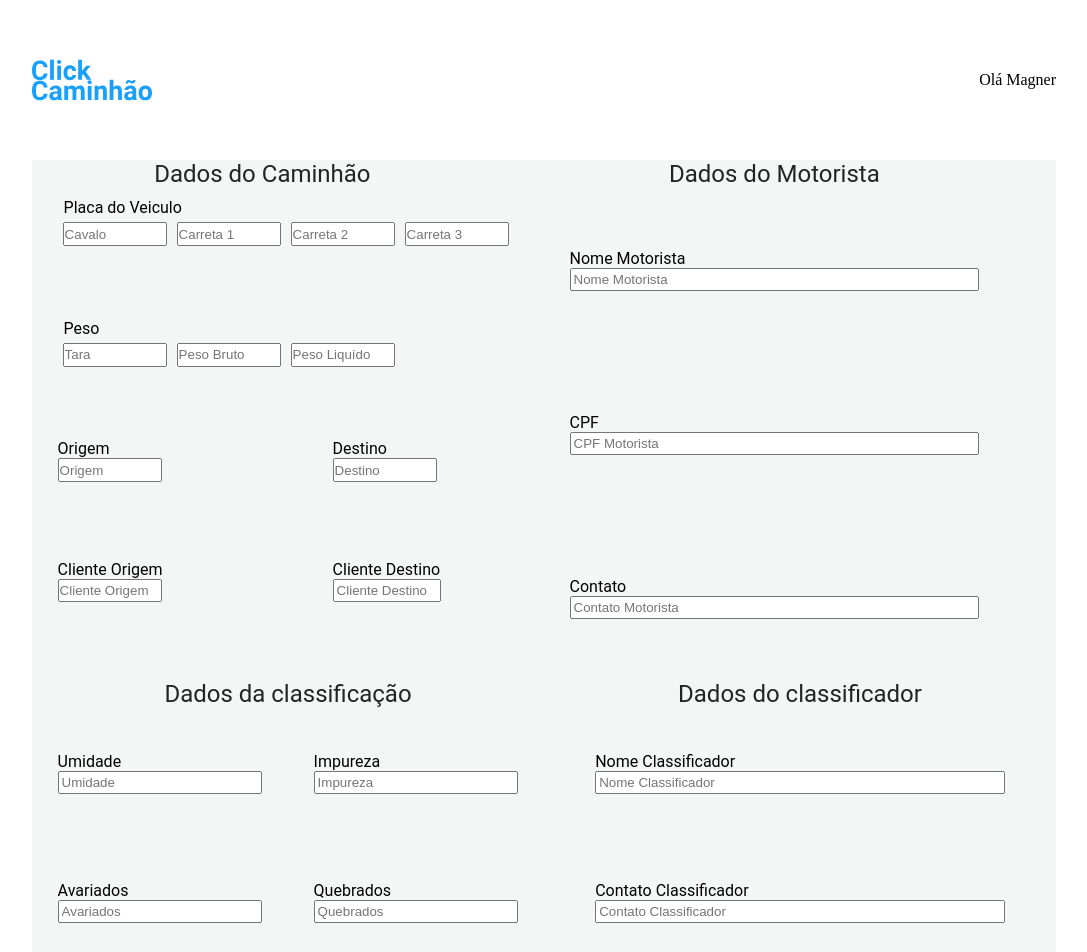
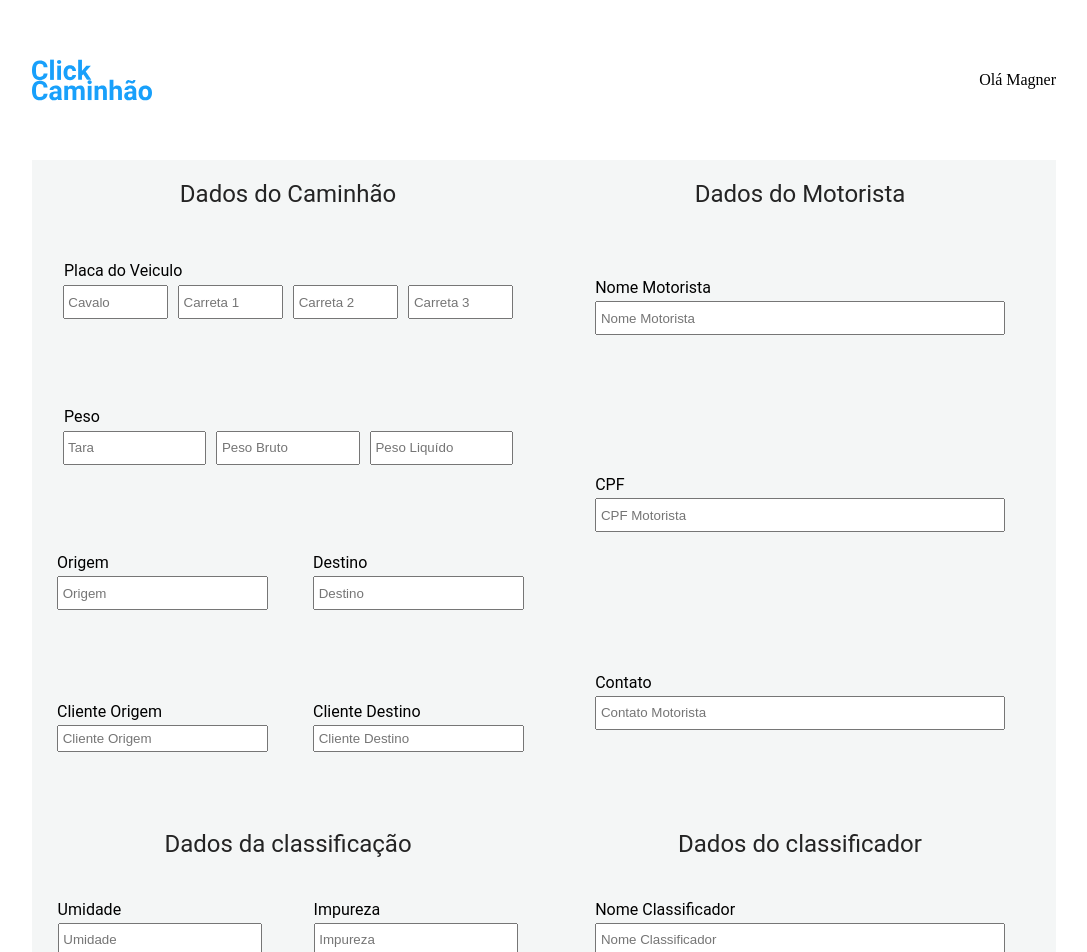
Before and after one commit to Frank-Willians/click-caminhao, a Vue app in the folder clickcaminhao/: page /CadastroVeiculo in a window 1280 px wide. Shown: the top 952 px of the page, without its empty margins (96-1183 px from the left). Built offline with nearby package versions, Linux system fonts and the light colour scheme.

Commit message:
Refatoração do formulário de cadastro de veiculo

```diff
--- a/clickcaminhao/src/components/FormularioCadastroVeiculo.vue
+++ b/clickcaminhao/src/components/FormularioCadastroVeiculo.vue
@@ -11,7 +11,7 @@
 
             <label for="placa">Placa do Veiculo</label>
             <div class="c-FormularioCdastroVeiculo__TodasAsPlacas">
-              <input type="text" id="placa" placeholder="Cavalo" /><input type="text" placeholder="Carreta 1" /><input type="text" placeholder="Carreta 2" /><input type="text" placeholder="Carreta 3" />
+              <input type="text" id="placa" placeholder=" Cavalo" /><input type="text" placeholder=" Carreta 1" /><input type="text" placeholder=" Carreta 2" /><input type="text" placeholder=" Carreta 3" />
             </div>
 
           </div>
@@ -19,7 +19,7 @@
 
             <label for="">Peso</label>
             <div class="c-FormularioCdastroVeiculo__TodosOsPesos">
-              <input type="text" placeholder="Tara" /><input type="text" placeholder="Peso Bruto" /><input type="text" placeholder="Peso Liquído" />
+              <input type="text" placeholder=" Tara" /><input type="text" placeholder=" Peso Bruto" /><input type="text" placeholder=" Peso Liquído" />
             </div>
 
           </div>
@@ -27,22 +27,22 @@
 
             <div class="c-FormularioCadastroVeiculo__Origem">
               <label for="">Origem</label>
-              <input type="text" class="c-FormularioCadastroVeiculo__OrigemInput" placeholder="Origem" />
+              <input type="text" class="c-FormularioCadastroVeiculo__OrigemInput" placeholder=" Origem" />
             </div>
             <div class="c-FormularioCadastroVeiculo__Destino">
               <label for="">Destino</label>
-              <input type="text" class="c-FormularioCadastroVeiculo__DestinoInput" placeholder="Destino" />
+              <input type="text" class="c-FormularioCadastroVeiculo__DestinoInput" placeholder=" Destino" />
             </div>
 
           </div>
           <div class="c-FormularioCadastroVeiculo__ClienteOrigemDestino">
             <div class="c-FormularioCadastroVeiculo__ClienteOrigem">
               <label for="">Cliente Origem</label>
-              <input type="text" class="c-FormularioCadastroVeiculo__ClienteOrigemInput" placeholder="Cliente Origem"/>
+              <input type="text" class="c-FormularioCadastroVeiculo__ClienteOrigemInput" placeholder=" Cliente Origem"/>
             </div>
             <div class="c-FormularioCadastroVeiculo__ClienteDestino">
               <label for="">Cliente Destino</label>
-              <input type="text" class="c-FormularioCadastroVeiculo__ClienteDestinoInput" placeholder="Cliente Destino"/>
+              <input type="text" class="c-FormularioCadastroVeiculo__ClienteDestinoInput" placeholder=" Cliente Destino"/>
             </div>
           </div>
         </div>
@@ -54,15 +54,15 @@
 
           <div class="c-FormularioCadastroVeiculo__NomeMotorista">
             <label for="">Nome Motorista</label>
-            <input type="text" class="c-FormularioCadastroVeiculo__NomeMotoristaInput" placeholder="Nome Motorista" />
+            <input type="text" class="c-FormularioCadastroVeiculo__NomeMotoristaInput" placeholder=" Nome Motorista" />
           </div>
           <div class="c-FormularioCadastroVeiculo__CpfMotorista">
             <label for="">CPF</label>
-            <input type="text" class="c-FormularioCadastroVeiculo__CpfMotoristaInput" placeholder="CPF Motorista" />
+            <input type="text" class="c-FormularioCadastroVeiculo__CpfMotoristaInput" placeholder=" CPF Motorista" />
           </div>
           <div class="c-FormularioCadastroVeiculo__ContatoMotorista">
             <label for="">Contato</label>
-            <input type="text" class="c-FormularioCadastroVeiculo__ContatoMotoristaInput" placeholder="Contato Motorista" />
+            <input type="text" class="c-FormularioCadastroVeiculo__ContatoMotoristaInput" placeholder=" Contato Motorista" />
           </div>
 
         </div>
@@ -77,33 +77,33 @@
           <div class="c-FormularioCadastroVeiculo__UmidadeImpureza">
             <div class="c-FormularioCadastroVeiculo__Umidade">
               <label for="">Umidade</label>
-              <input type="text" placeholder="Umidade" />
+              <input type="text" placeholder=" Umidade" />
             </div>
             <div class="c-FormularioCadastroVeiculo__Impureza">
               <label for="">Impureza</label>
-              <input type="text" placeholder="Impureza" />
+              <input type="text" placeholder=" Impureza" />
             </div>
           </div>
 
           <div class="c-FormularioCadastroVeiculo__AvariadosQuebrados">
             <div class="c-FormularioCadastroVeiculo__Avariados">
               <label for="">Avariados</label>
-              <input type="text" placeholder="Avariados" />
+              <input type="text" placeholder=" Avariados" />
             </div>
             <div class="c-FormularioCadastroVeiculo__Quebrados">
               <label for="">Quebrados</label>
-              <input type="text" placeholder="Quebrados" />
+              <input type="text" placeholder=" Quebrados" />
             </div>
           </div>
 
           <div class="c-FormularioCadastroVeiculo__QueimadosPicados">
             <div class="c-FormularioCadastroVeiculo__Queimados">
               <label for="">Queimados</label>
-              <input type="text" placeholder="Queimados" />
+              <input type="text" placeholder=" Queimados" />
             </div>
             <div class="c-FormularioCadastroVeiculo__Picados">
               <label for="">Picados</label>
-              <input type="text" placeholder="Picados" />
+              <input type="text" placeholder=" Picados" />
             </div>
           </div>
 
@@ -115,17 +115,17 @@
 
           <div class="c-FormularioCadastroVeiculo__NomeClassificador">
             <label for="">Nome Classificador</label>
-            <input type="text" class="c-FormularioCadastroVeiculo__NomeClassificadorInput" placeholder="Nome Classificador"/>
+            <input type="text" class="c-FormularioCadastroVeiculo__NomeClassificadorInput" placeholder=" Nome Classificador"/>
           </div>
 
           <div class="c-FormularioCadastroVeiculo__ContatoClassificador">
              <label for="">Contato Classificador</label>
-            <input type="text" class="c-FormularioCadastroVeiculo__ContatoClassificadorInput" placeholder="Contato Classificador"/>
+            <input type="text" class="c-FormularioCadastroVeiculo__ContatoClassificadorInput" placeholder=" Contato Classificador"/>
           </div>
 
           <div class="c-FormularioCadastroVeiculo__EmpresaClassificador">
              <label for="">Empresa Classificador</label>
-            <input type="text" class="c-FormularioCadastroVeiculo__EmpresaClassificadorInput" placeholder="Empresa Classificador"/>
+            <input type="text" class="c-FormularioCadastroVeiculo__EmpresaClassificadorInput" placeholder=" Empresa Classificador"/>
           </div>
 
         </div>
@@ -136,7 +136,7 @@
 
         <div class="c-FormularioCadastroVeiculo__Observacao">
           <label for="">Observação</label>
-          <input type="text" class="c-FormularioCadastroVeiculo__ObservacaoInput" placeholder="Observação" />
+          <input type="text" class="c-FormularioCadastroVeiculo__ObservacaoInput" placeholder=" Observação" />
         </div>
 
         <input type="submit" class="c-FormularioCadastroVeiculo__ObservacaoEnviar" />
@@ -156,7 +156,7 @@
 <style>
 
   .l-FormularioCadastroVeiculo {
-    height: 130vh;
+    height: 160vh;
     width: 100vw;
   }
 
@@ -173,112 +173,139 @@
     display: flex;
   }
 
+  .c-FormularioCadastroVeiculo__veiculo p {
+    margin-top: 20px;
+  }
+
   .c-FormularioCadastroVeiculo__veiculo label {
     font-family: roboto,sans-serif;
   }
 
   .c-FormularioCadastroVeiculo__DadosVeiculo {
     height: 100%;
-    width: 40%;
+    width: 50%;
     display: flex;
     flex-direction: column;
   }
 
   .c-FormularioCadastroVeiculo__Placa {
-    width: 550px;
+    width: 100%;
     display: flex;
     flex-direction: column;
+    justify-content: center;
     margin-top: 10px;
   }
 
   .c-FormularioCadastroVeiculo__Placa label {
-    margin-left: 6px;
+    margin-left: 32px;
   }
 
   .c-FormularioCdastroVeiculo__TodasAsPlacas {
     display: flex;
-    width: 550px;
+    width: 90%;
+    height: 40px;
   }
 
   .c-FormularioCdastroVeiculo__TodasAsPlacas input {
-    height: 20px;
-    width: 100px;
+    height: 30px;
+    width: 40%;
     margin: 5px;
   }
 
   .c-FormularioCadastroVeiculo__Peso {
-    width: 550px;
+    width: 100%;
     display: flex;
     flex-direction: column;
+    justify-content: center;
   }
 
   .c-FormularioCadastroVeiculo__Peso label {
-    margin-left: 6px;
+    margin-left: 32px;
   }
 
   .c-FormularioCdastroVeiculo__TodosOsPesos {
-    width: 550px;
+    width: 90%;
+    height: 40px;
     display: flex;
   }
 
   .c-FormularioCdastroVeiculo__TodosOsPesos input {
-    height: 20px;
-    width: 100px;
+    height: 30px;
+    width: 50%;
     margin: 5px;
   }
 
   .c-FormularioCadastroVeiculo__OrigemDestino {
-    width: 550px;
+    width: 100%;
   }
 
   .c-FormularioCadastroVeiculo__Origem {
     display: flex;
     flex-direction: column;
-    width: 100%;
+    justify-content: center;
+    width: 90%;
+    margin-left: 25px;
+  }
+
+  .c-FormularioCadastroVeiculo__Origem label {
+    margin-bottom: 4px;
   }
 
   .c-FormularioCadastroVeiculo__Origem input {
-    height: 20px;
-    width: 100px;
+    height: 30px;
+    width: 90%;
   }
 
   .c-FormularioCadastroVeiculo__Destino {
     display: flex;
     flex-direction: column;
-    width: 100%;
+    justify-content: center;
+    width: 90%;
+    margin-left: 25px;
+  }
+
+  .c-FormularioCadastroVeiculo__Destino label {
+    margin-bottom: 4px;
   }
 
   .c-FormularioCadastroVeiculo__Destino input {
-    height: 20px;
-    width: 100px;
+    height: 30px;
+    width: 90%;
   }
 
   .c-FormularioCadastroVeiculo__ClienteOrigemDestino {
-    width: 550px;
+    width: 100%;
+    align-items: center;
   }
 
   .c-FormularioCadastroVeiculo__ClienteOrigem {
     display: flex;
     flex-direction: column;
     height: 50px;
-    width: 100%;
+    width: 90%;
+    margin-left: 25px;
   }
 
   .c-FormularioCadastroVeiculo__ClienteOrigem input {
-    padding: 2px 0px;
-    width: 100px;
+    height: 32px;
+    width: 90%;
   }
 
   .c-FormularioCadastroVeiculo__ClienteDestino {
     display: flex;
     flex-direction: column;
     height: 50px;
-    width: 100%;
+    width: 90%;
+    margin-left: 25px;
   }
 
   .c-FormularioCadastroVeiculo__ClienteDestino input {
-    padding: 2px;
-    width: 100px;
+    height: 30px;
+    width: 90%;
+  }
+
+  .c-FormularioCadastroVeiculo__ClienteOrigemDestino label {
+    margin-bottom: 4px;
   }
 
   .c-FormularioCadastroVeiculo__DadosMotorista {
@@ -288,6 +315,10 @@
     flex-direction: column;
   }
 
+  .c-FormularioCadastroVeiculo__DadosMotorista label {
+    margin-bottom: 4px;
+  }
+
   .c-FormularioCadastroVeiculo__NomeMotorista {
     display: flex;
     flex-direction: column;
@@ -295,7 +326,7 @@
   }
 
   .c-FormularioCadastroVeiculo__NomeMotorista input {
-    padding: 2px;
+    height: 30px;
   }
 
   .c-FormularioCadastroVeiculo__CpfMotorista {
@@ -305,7 +336,7 @@
   }
 
   .c-FormularioCadastroVeiculo__CpfMotorista input {
-    padding: 2px;
+    height: 30px;
   }
 
   .c-FormularioCadastroVeiculo__ContatoMotorista {
@@ -315,18 +346,23 @@
   }
 
   .c-FormularioCadastroVeiculo__ContatoMotorista input {
-    padding: 2px;
+    height: 30px;
   }
 
 
   .c-FormularioCadastroVeiculo__Classificacao {
-    height: 40%;
+    height: 35%;
     width: 100%;
     display: flex;
+    margin-top: 30px;
+  }
+
+  .c-FormularioCadastroVeiculo__Classificacao label {
+    margin-bottom: 4px;
   }
 
   .c-FormularioCadastroVeiculo__Classificacao input {
-    padding: 2px;
+    height: 30px;
   }
 
   .c-FormularioCadastroVeiculo__Classificacao label {
@@ -410,7 +446,7 @@
   }
 
   .c-FormularioCadastroVeiculo__Enviar {
-    height: 20%;
+    height: 30%;
     width: 100%;
     display: flex;
     flex-direction: column;
@@ -425,23 +461,30 @@
 
   .c-FormularioCadastroVeiculo__Observacao label {
     margin-left: 25px;
+    margin-bottom: 4px;
+    font-family: roboto,sans-serif;
   }
 
   .c-FormularioCadastroVeiculo__ObservacaoInput {
-    padding: 2px;
-    width: 92%;
+    height: 32px;
+    width: 92.5%;
     margin-left: 25px;
   }
 
   .c-FormularioCadastroVeiculo__ObservacaoEnviar {
     width: 100px;
     margin-left: 27px;
-    padding: 4px;
+    margin-top: 20px;
+    height: 30px;
     border: 2px solid #18a0fb;
     background: #18a0fb;
     color: white;
     outline: none;
   }
 
+  .c-FormularioCadastroVeiculo__ObservacaoEnviar:hover {
+    opacity: .8;
+  }
+
 
 </style>
```
